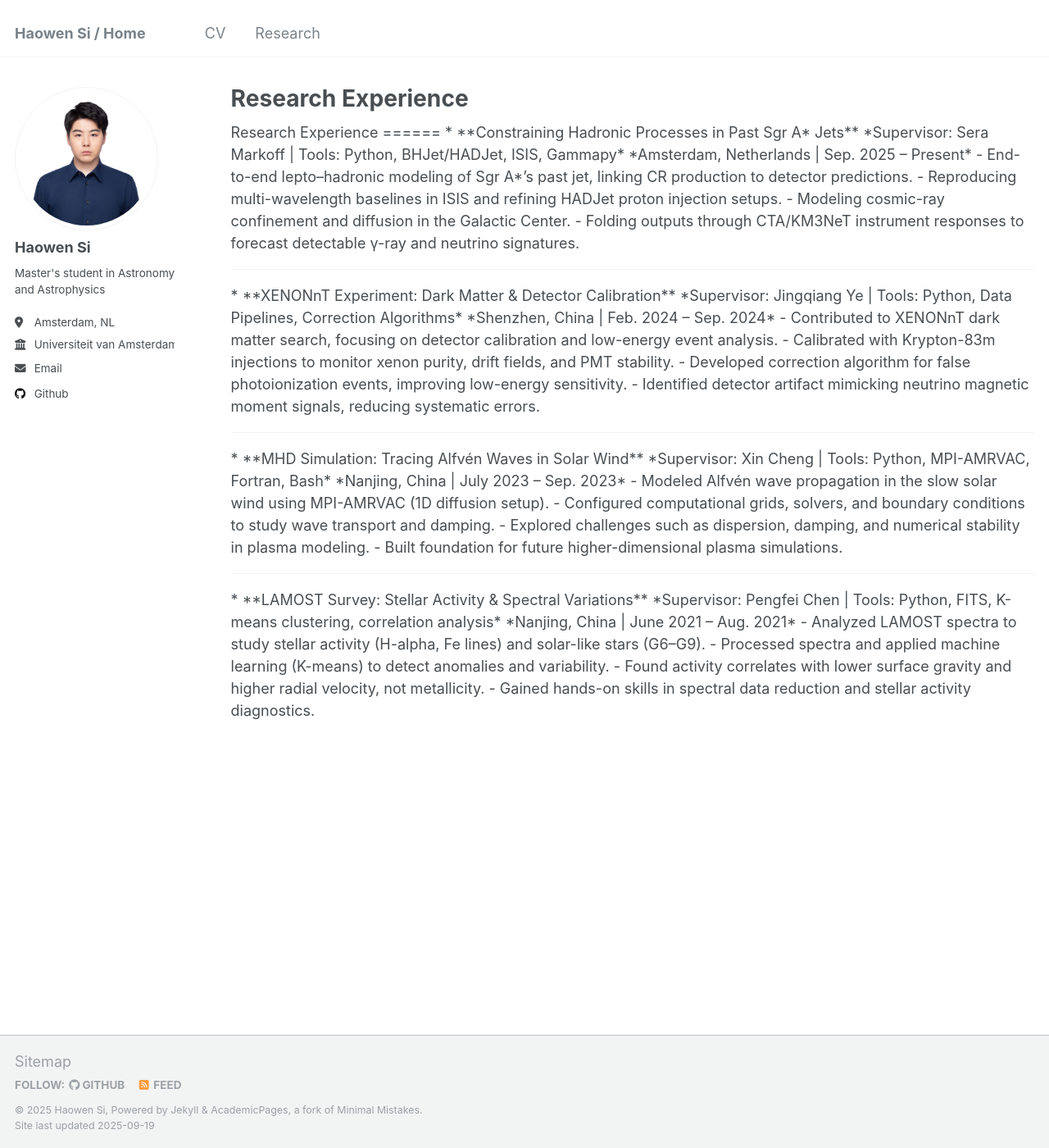
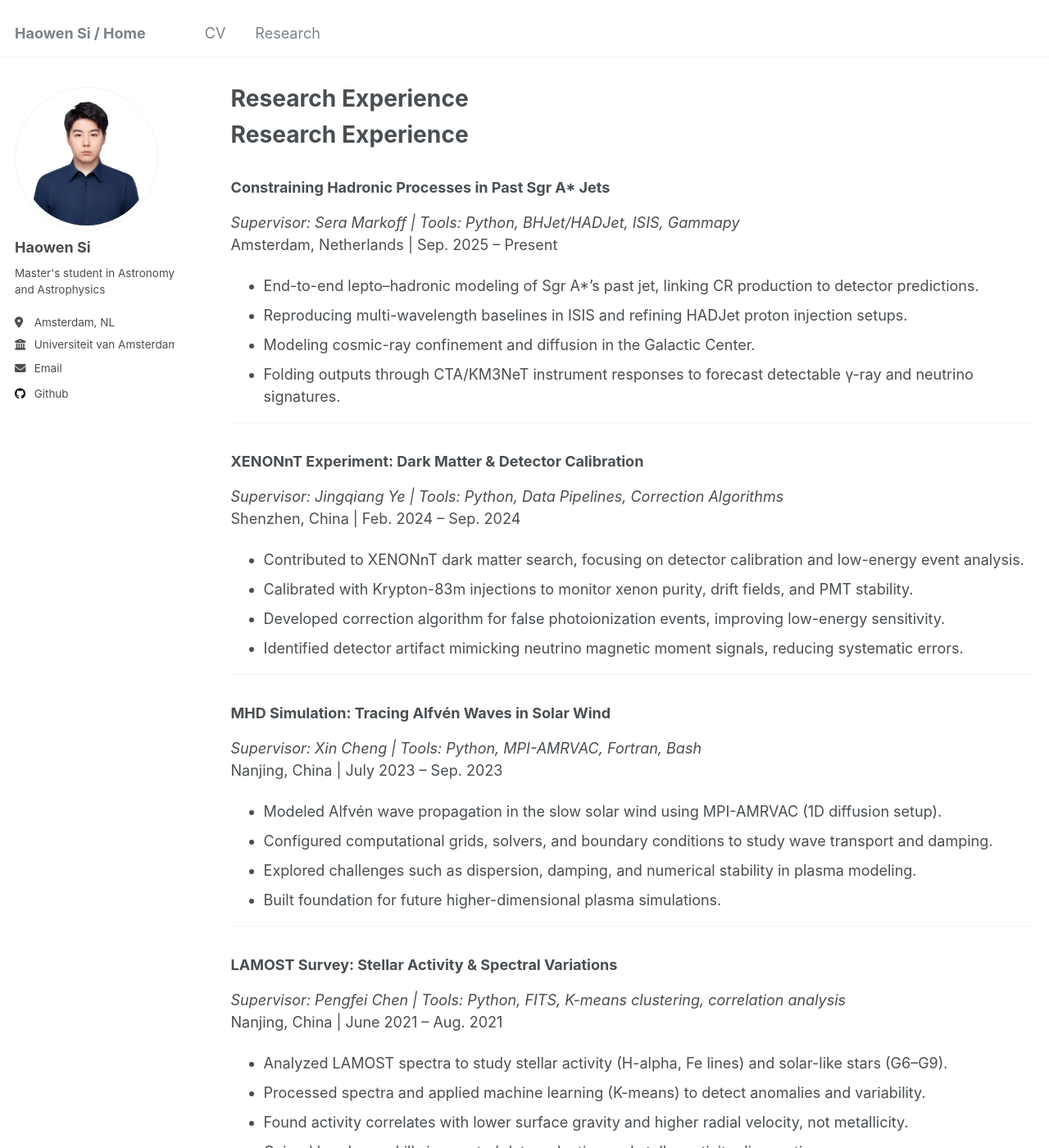
Before and after one commit to HW-SI/HW-SI.github.io, a Jekyll site: the page built from _pages/research.html, in a window 1280 px wide and 1400 px high. Shown: the whole window at 82% size. Built offline with Jekyll 4.4.1, drawn with Linux system fonts in a browser that asks for light colours; some of the changed text lies outside the part shown.

Commit message:
Update research.html

```diff
--- a/_pages/research.html
+++ b/_pages/research.html
@@ -7,43 +7,50 @@
 
 {% include base_path %}
 
-Research Experience
-======
+<h1>Research Experience</h1>
 
-* **Constraining Hadronic Processes in Past Sgr A* Jets**
-  *Supervisor: Sera Markoff | Tools: Python, BHJet/HADJet, ISIS, Gammapy*
-  *Amsterdam, Netherlands | Sep. 2025 – Present*
-  - End-to-end lepto–hadronic modeling of Sgr A*’s past jet, linking CR production to detector predictions.
-  - Reproducing multi-wavelength baselines in ISIS and refining HADJet proton injection setups.
-  - Modeling cosmic-ray confinement and diffusion in the Galactic Center.
-  - Folding outputs through CTA/KM3NeT instrument responses to forecast detectable γ-ray and neutrino signatures.
+<h3>Constraining Hadronic Processes in Past Sgr A* Jets</h3>
+<p><em>Supervisor: Sera Markoff | Tools: Python, BHJet/HADJet, ISIS, Gammapy</em><br>
+Amsterdam, Netherlands | Sep. 2025 – Present</p>
+<ul>
+  <li>End-to-end lepto–hadronic modeling of Sgr A*’s past jet, linking CR production to detector predictions.</li>
+  <li>Reproducing multi-wavelength baselines in ISIS and refining HADJet proton injection setups.</li>
+  <li>Modeling cosmic-ray confinement and diffusion in the Galactic Center.</li>
+  <li>Folding outputs through CTA/KM3NeT instrument responses to forecast detectable γ-ray and neutrino signatures.</li>
+</ul>
 
 <hr>
 
-* **XENONnT Experiment: Dark Matter & Detector Calibration**
-  *Supervisor: Jingqiang Ye | Tools: Python, Data Pipelines, Correction Algorithms*
-  *Shenzhen, China | Feb. 2024 – Sep. 2024*
-  - Contributed to XENONnT dark matter search, focusing on detector calibration and low-energy event analysis.
-  - Calibrated with Krypton-83m injections to monitor xenon purity, drift fields, and PMT stability.
-  - Developed correction algorithm for false photoionization events, improving low-energy sensitivity.
-  - Identified detector artifact mimicking neutrino magnetic moment signals, reducing systematic errors.
+<h3>XENONnT Experiment: Dark Matter & Detector Calibration</h3>
+<p><em>Supervisor: Jingqiang Ye | Tools: Python, Data Pipelines, Correction Algorithms</em><br>
+Shenzhen, China | Feb. 2024 – Sep. 2024</p>
+<ul>
+  <li>Contributed to XENONnT dark matter search, focusing on detector calibration and low-energy event analysis.</li>
+  <li>Calibrated with Krypton-83m injections to monitor xenon purity, drift fields, and PMT stability.</li>
+  <li>Developed correction algorithm for false photoionization events, improving low-energy sensitivity.</li>
+  <li>Identified detector artifact mimicking neutrino magnetic moment signals, reducing systematic errors.</li>
+</ul>
 
 <hr>
 
-* **MHD Simulation: Tracing Alfvén Waves in Solar Wind**
-  *Supervisor: Xin Cheng | Tools: Python, MPI-AMRVAC, Fortran, Bash*
-  *Nanjing, China | July 2023 – Sep. 2023*
-  - Modeled Alfvén wave propagation in the slow solar wind using MPI-AMRVAC (1D diffusion setup).
-  - Configured computational grids, solvers, and boundary conditions to study wave transport and damping.
-  - Explored challenges such as dispersion, damping, and numerical stability in plasma modeling.
-  - Built foundation for future higher-dimensional plasma simulations.
+<h3>MHD Simulation: Tracing Alfvén Waves in Solar Wind</h3>
+<p><em>Supervisor: Xin Cheng | Tools: Python, MPI-AMRVAC, Fortran, Bash</em><br>
+Nanjing, China | July 2023 – Sep. 2023</p>
+<ul>
+  <li>Modeled Alfvén wave propagation in the slow solar wind using MPI-AMRVAC (1D diffusion setup).</li>
+  <li>Configured computational grids, solvers, and boundary conditions to study wave transport and damping.</li>
+  <li>Explored challenges such as dispersion, damping, and numerical stability in plasma modeling.</li>
+  <li>Built foundation for future higher-dimensional plasma simulations.</li>
+</ul>
 
 <hr>
 
-* **LAMOST Survey: Stellar Activity & Spectral Variations**
-  *Supervisor: Pengfei Chen | Tools: Python, FITS, K-means clustering, correlation analysis*
-  *Nanjing, China | June 2021 – Aug. 2021*
-  - Analyzed LAMOST spectra to study stellar activity (H-alpha, Fe lines) and solar-like stars (G6–G9).
-  - Processed spectra and applied machine learning (K-means) to detect anomalies and variability.
-  - Found activity correlates with lower surface gravity and higher radial velocity, not metallicity.
-  - Gained hands-on skills in spectral data reduction and stellar activity diagnostics.
+<h3>LAMOST Survey: Stellar Activity & Spectral Variations</h3>
+<p><em>Supervisor: Pengfei Chen | Tools: Python, FITS, K-means clustering, correlation analysis</em><br>
+Nanjing, China | June 2021 – Aug. 2021</p>
+<ul>
+  <li>Analyzed LAMOST spectra to study stellar activity (H-alpha, Fe lines) and solar-like stars (G6–G9).</li>
+  <li>Processed spectra and applied machine learning (K-means) to detect anomalies and variability.</li>
+  <li>Found activity correlates with lower surface gravity and higher radial velocity, not metallicity.</li>
+  <li>Gained hands-on skills in spectral data reduction and stellar activity diagnostics.</li>
+</ul>
```
